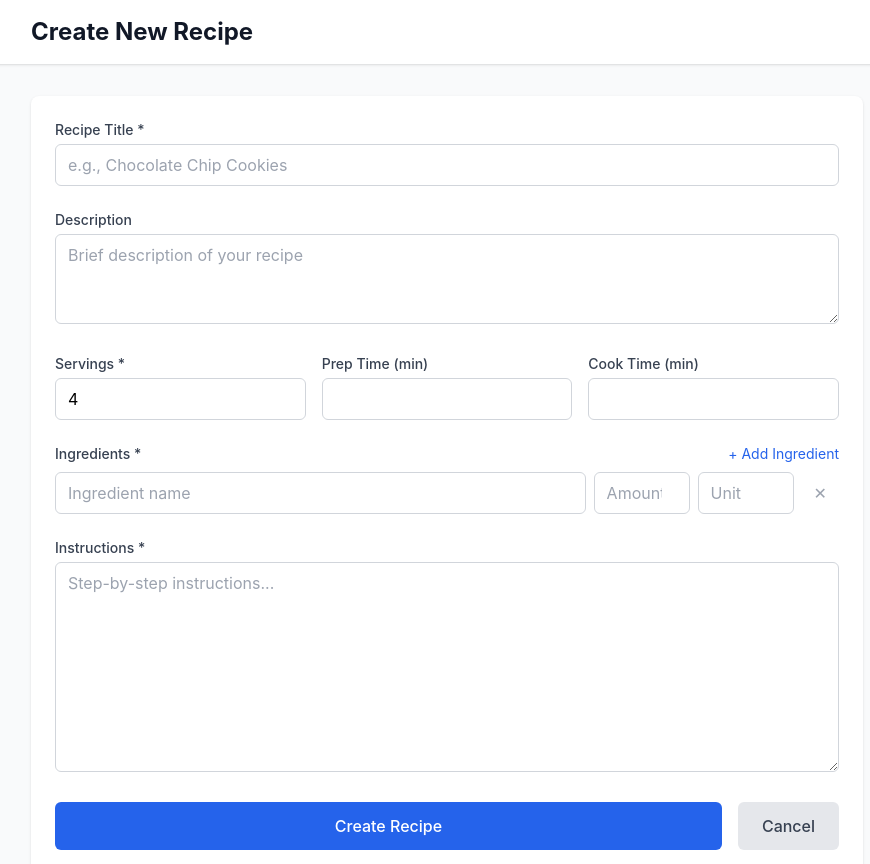
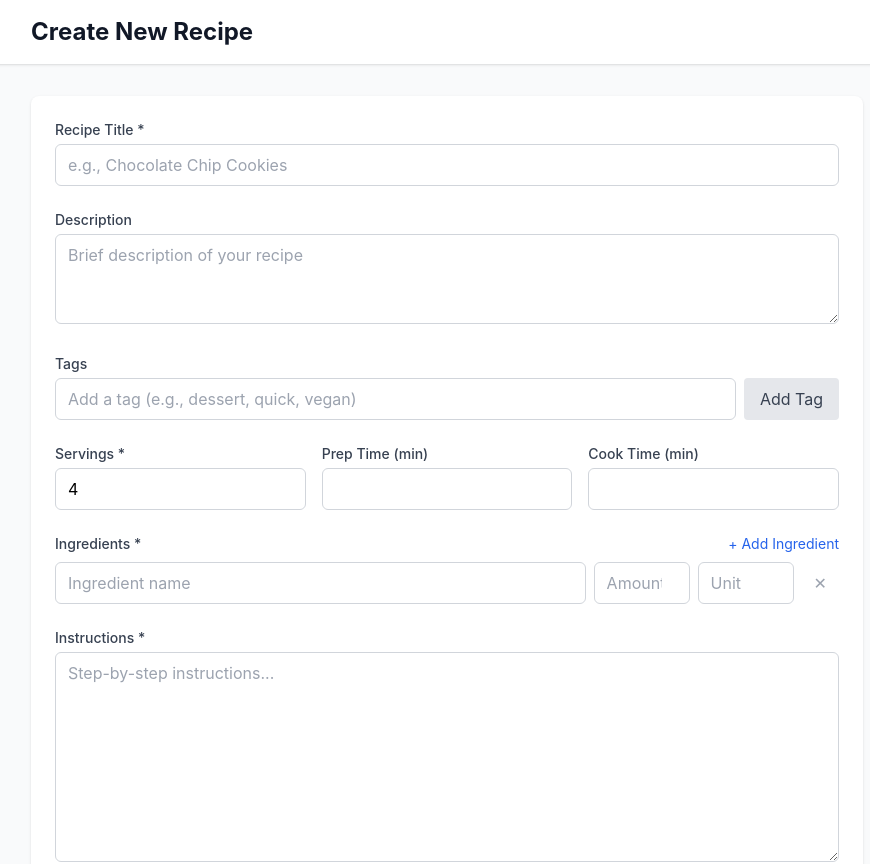
Before and after one commit to opowell28/RecipePal, a React (Vite) app in the folder client/: page /recipes/new in a window 1280 px wide. Shown: the top 864 px of the page, without its empty margins (193-1063 px from the left). Built offline with nearby package versions, Linux system fonts and the light colour scheme; sample sign-in values are in the browser's storage.

Commit message:
Update RecipeForm.jsx to handle tagging

```diff
--- a/client/src/pages/RecipeForm.jsx
+++ b/client/src/pages/RecipeForm.jsx
@@ -3,11 +3,10 @@ import { useNavigate, useParams } from 'react-router-dom';
 import { recipeService } from '../services/recipeService';
 
 export default function RecipeForm() {
-  const { id } = useParams(); // Get recipe ID from URL (for editing)
+  const { id } = useParams();
   const navigate = useNavigate();
-  const isEditing = !!id; // True if editing, false if creating
+  const isEditing = !!id;
 
-  // Form state
   const [formData, setFormData] = useState({
     title: '',
     description: '',
@@ -17,15 +16,17 @@ export default function RecipeForm() {
     instructions: '',
   });
 
-  // Ingredients state - array of ingredient objects
   const [ingredients, setIngredients] = useState([
     { name: '', amount: '', unit: '' },
   ]);
 
+  // Tags state
+  const [tags, setTags] = useState([]);
+  const [tagInput, setTagInput] = useState('');
+
   const [loading, setLoading] = useState(false);
   const [error, setError] = useState('');
 
-  // If editing, fetch the recipe data
   useEffect(() => {
     if (isEditing) {
       fetchRecipe();
@@ -44,12 +45,13 @@ export default function RecipeForm() {
         instructions: recipe.instructions,
       });
       setIngredients(recipe.ingredients.length > 0 ? recipe.ingredients : [{ name: '', amount: '', unit: '' }]);
+      // Extract tag names from recipe
+      setTags(recipe.tags.map(rt => rt.tag.name));
     } catch (err) {
       setError('Failed to load recipe');
     }
   };
 
-  // Update form fields
   const handleChange = (e) => {
     const { name, value } = e.target;
     setFormData({
@@ -60,32 +62,41 @@ export default function RecipeForm() {
     });
   };
 
-  // Update ingredient at specific index
   const handleIngredientChange = (index, field, value) => {
     const newIngredients = [...ingredients];
     newIngredients[index][field] = field === 'amount' ? parseFloat(value) || '' : value;
     setIngredients(newIngredients);
   };
 
-  // Add new ingredient row
   const addIngredient = () => {
     setIngredients([...ingredients, { name: '', amount: '', unit: '' }]);
   };
 
-  // Remove ingredient row
   const removeIngredient = (index) => {
     if (ingredients.length > 1) {
       setIngredients(ingredients.filter((_, i) => i !== index));
     }
   };
 
-  // Submit form
+  // Tag handlers
+  const addTag = (e) => {
+    e.preventDefault();
+    const trimmedTag = tagInput.trim().toLowerCase();
+    if (trimmedTag && !tags.includes(trimmedTag)) {
+      setTags([...tags, trimmedTag]);
+      setTagInput('');
+    }
+  };
+
+  const removeTag = (tagToRemove) => {
+    setTags(tags.filter(tag => tag !== tagToRemove));
+  };
+
   const handleSubmit = async (e) => {
     e.preventDefault();
     setError('');
     setLoading(true);
 
-    // Filter out empty ingredients
     const validIngredients = ingredients.filter(
       (ing) => ing.name && ing.amount && ing.unit
     );
@@ -101,6 +112,7 @@ export default function RecipeForm() {
       prepTime: formData.prepTime || null,
       cookTime: formData.cookTime || null,
       ingredients: validIngredients,
+      tags: tags, // Add tags to recipe data
     };
 
     try {
@@ -119,7 +131,6 @@ export default function RecipeForm() {
 
   return (
     <div className="min-h-screen bg-gray-50">
-      {/* Header */}
       <header className="bg-white shadow">
         <div className="max-w-4xl mx-auto px-4 py-4 sm:px-6 lg:px-8">
           <h1 className="text-2xl font-bold text-gray-900">
@@ -128,7 +139,6 @@ export default function RecipeForm() {
         </div>
       </header>
 
-      {/* Form */}
       <main className="max-w-4xl mx-auto px-4 py-8 sm:px-6 lg:px-8">
         <form onSubmit={handleSubmit} className="bg-white shadow rounded-lg p-6 space-y-6">
           {error && (
@@ -168,6 +178,49 @@ export default function RecipeForm() {
               className="w-full px-3 py-2 border border-gray-300 rounded-md focus:outline-none focus:ring-2 focus:ring-blue-500"
               placeholder="Brief description of your recipe"
             />
+          </div>
+
+          {/* Tags */}
+          <div>
+            <label className="block text-sm font-medium text-gray-700 mb-1">
+              Tags
+            </label>
+            <div className="flex gap-2 mb-2">
+              <input
+                type="text"
+                value={tagInput}
+                onChange={(e) => setTagInput(e.target.value)}
+                onKeyPress={(e) => e.key === 'Enter' && addTag(e)}
+                className="flex-1 px-3 py-2 border border-gray-300 rounded-md focus:outline-none focus:ring-2 focus:ring-blue-500"
+                placeholder="Add a tag (e.g., dessert, quick, vegan)"
+              />
+              <button
+                type="button"
+                onClick={addTag}
+                className="px-4 py-2 bg-gray-200 text-gray-700 rounded hover:bg-gray-300"
+              >
+                Add Tag
+              </button>
+            </div>
+            {tags.length > 0 && (
+              <div className="flex flex-wrap gap-2">
+                {tags.map((tag) => (
+                  <span
+                    key={tag}
+                    className="inline-flex items-center gap-1 px-3 py-1 bg-blue-100 text-blue-700 rounded-full text-sm"
+                  >
+                    {tag}
+                    <button
+                      type="button"
+                      onClick={() => removeTag(tag)}
+                      className="hover:text-blue-900"
+                    >
+                      ✕
+                    </button>
+                  </span>
+                ))}
+              </div>
+            )}
           </div>
 
           {/* Servings, Prep Time, Cook Time */}
```
